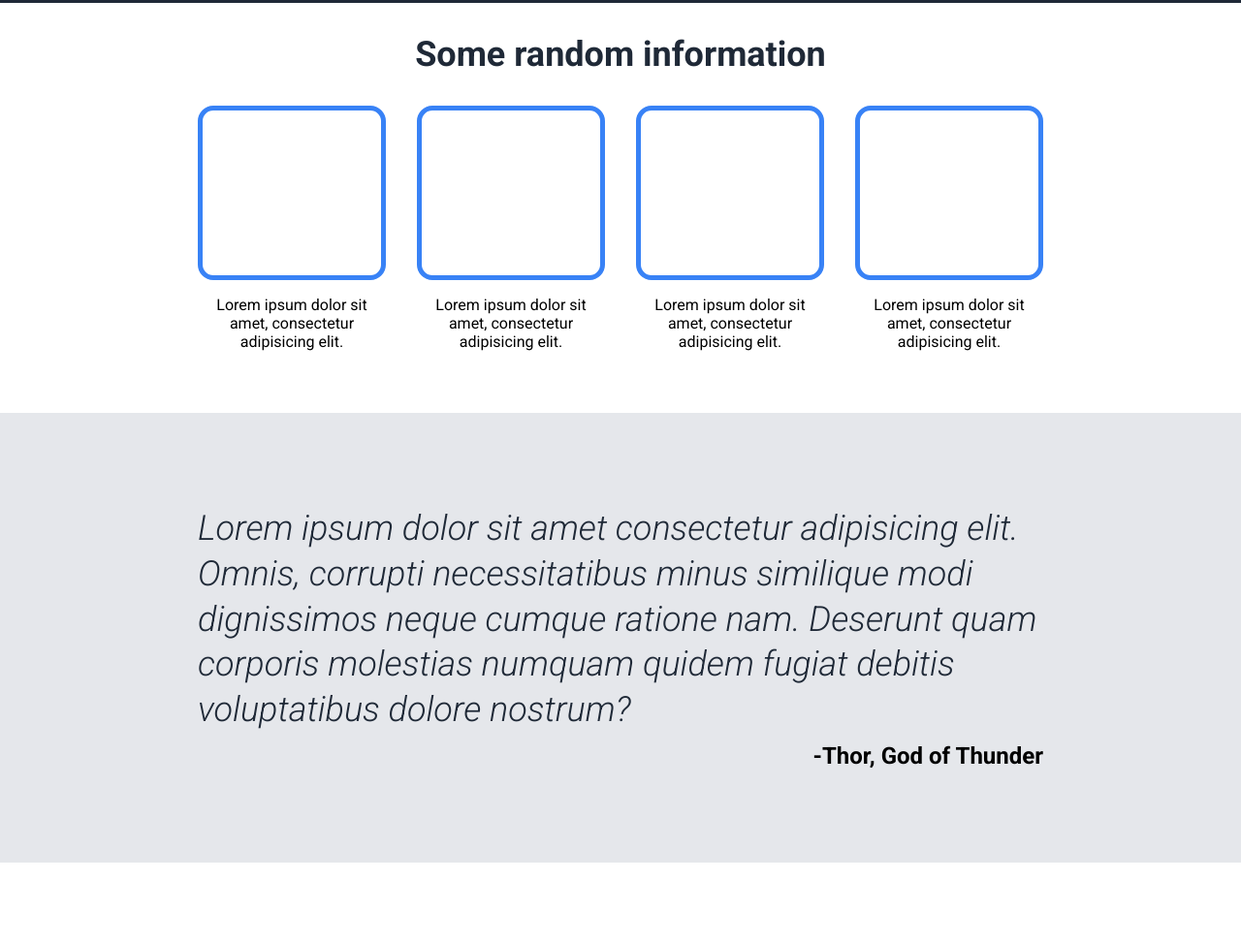
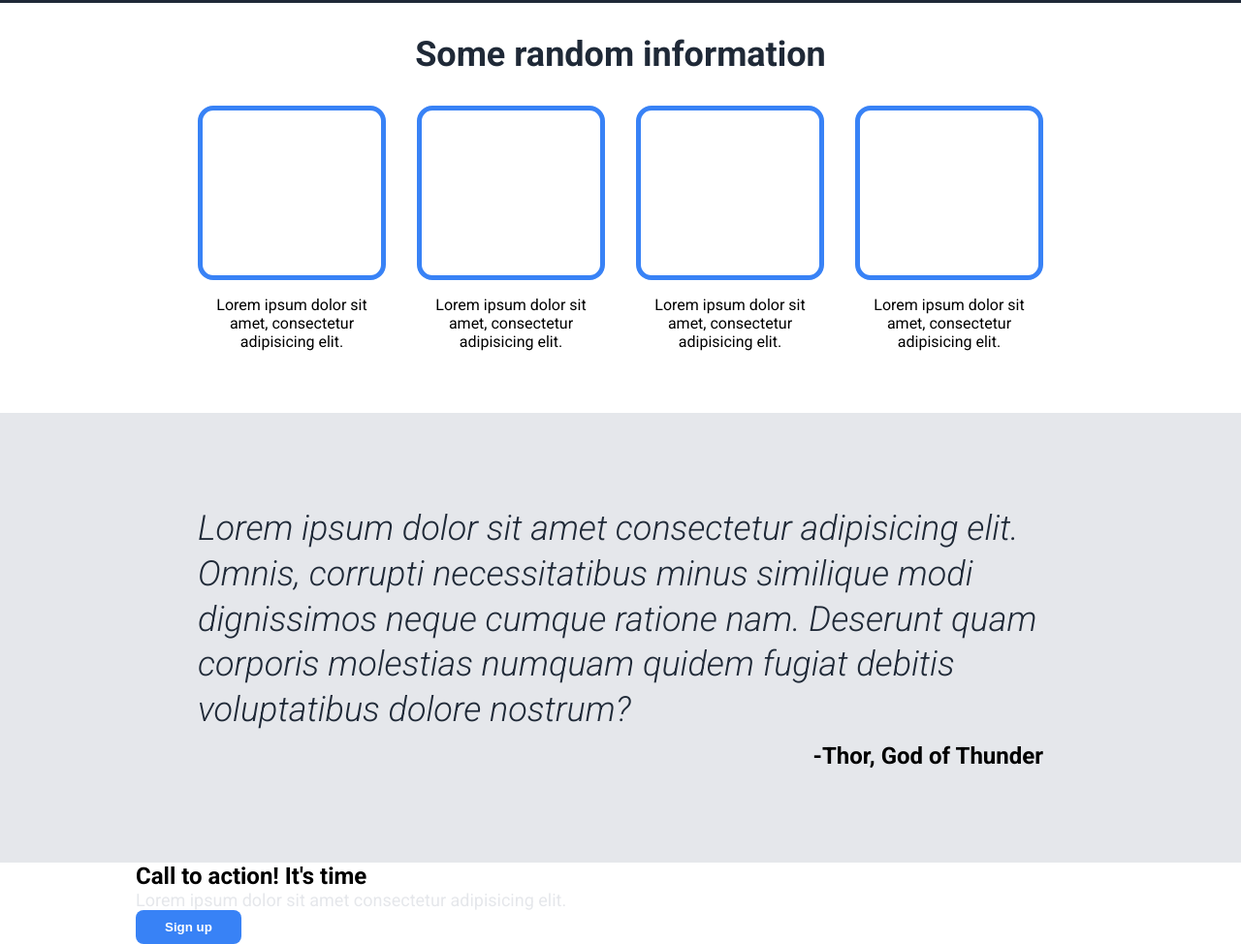
Before and after one commit to FriFeb/odin-landing-page, a plain HTML site: page index.html in a window 1280 px wide. Shown: the part 498-1472 px from the top of the page at 97% size. Before the commit the page ends 1388 px from the top, so only its background shows below. Drawn offline with Linux system fonts and the light colour scheme.

Commit message:
feat: add signup section

```diff
--- a/index.html
+++ b/index.html
@@ -80,7 +80,18 @@
       </div>
     </div>
 
-    <div class="signup-section"><div class="container"></div></div>
+    <div class="signup-section">
+      <div class="container">
+        <div class="description">
+          <div class="title logo-text">Call to action! It's time</div>
+          <div class="body secondary-text">
+            Lorem ipsum dolor sit amet consectetur adipisicing elit.
+          </div>
+        </div>
+        <button class="signup-btn btn-text">Sign up</button>
+      </div>
+    </div>
+
     <div class="footer-section"><div class="container"></div></div>
   </body>
 </html>
```
